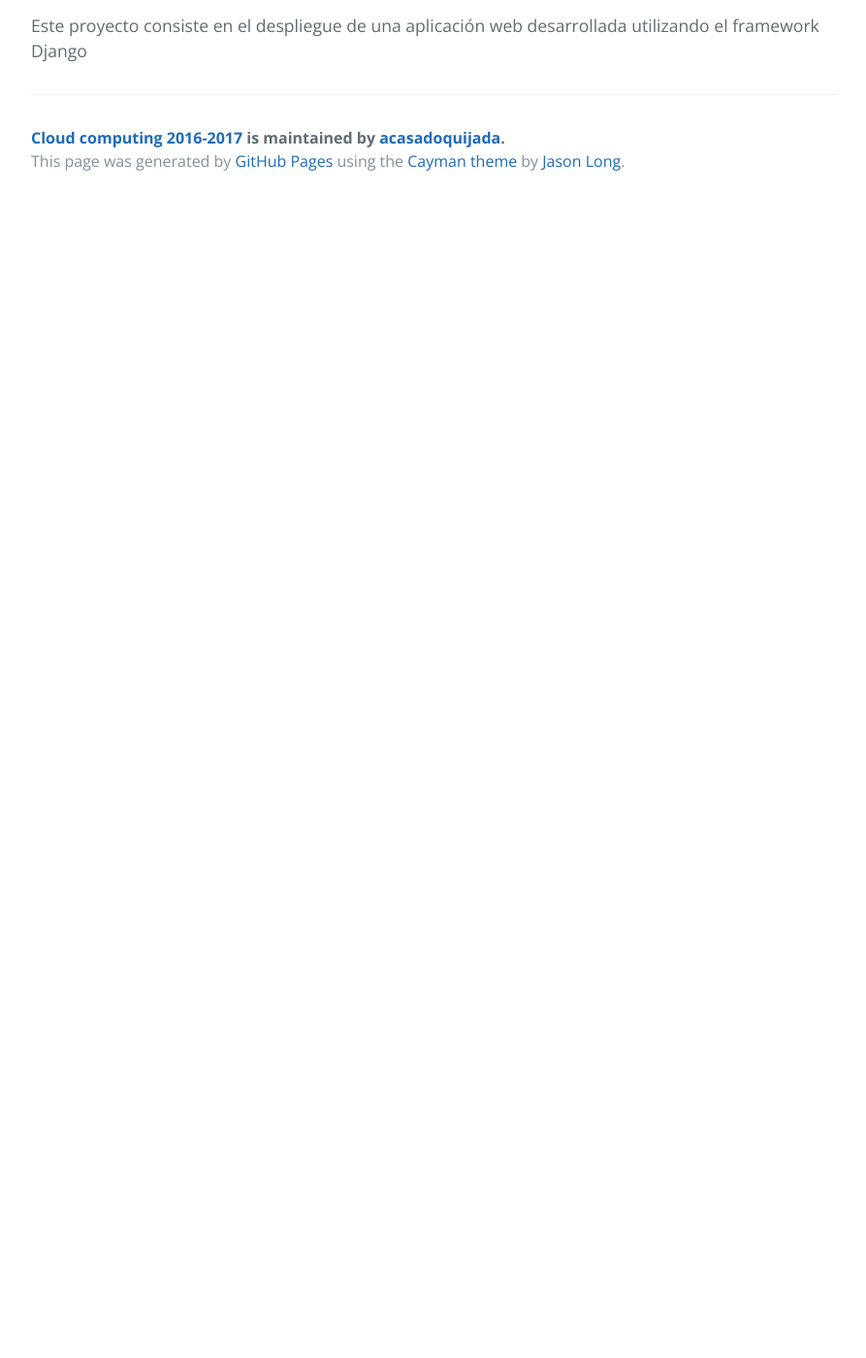
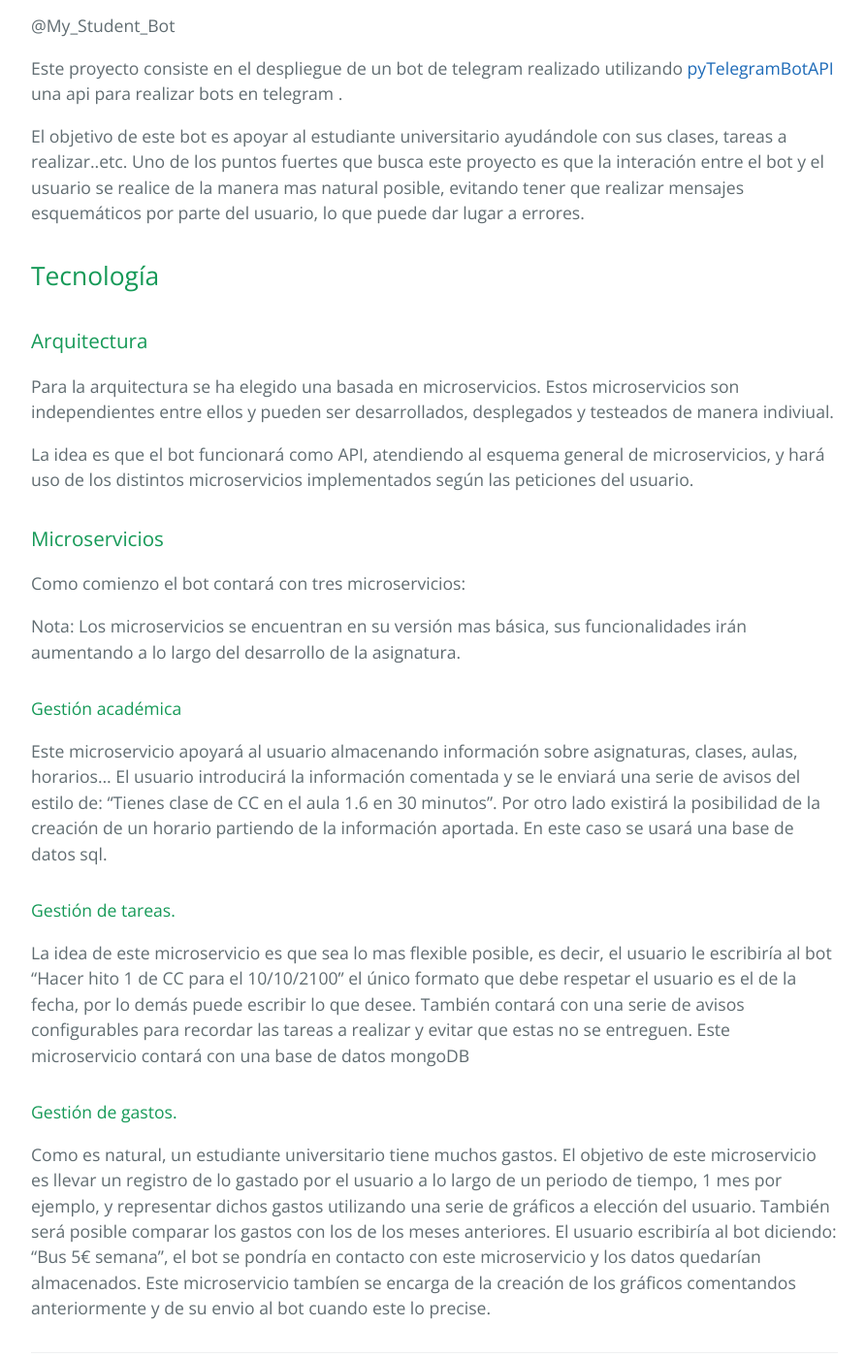
Before and after one commit to acasadoquijada/Cloud_Computing_2016-2017, a Jekyll site: the page built from index.md, in a window 1280 px wide and 1400 px high, scrolled down 576 px. Shown: the whole window at 97% size, without its empty margins (192-1085 px from the left). Built offline with Jekyll 4.4.1, drawn with Linux system fonts in a browser that asks for light colours; before the commit the page ends 900 px from its top, so only the background shows below that; some of the changed text lies outside the part shown.

Commit message:
Añadida documentación #6 y elegido proyecto a realizar closes #1

```diff
--- a/index.md
+++ b/index.md
@@ -2,8 +2,41 @@
 layout: index
 ---
 
-# Cloud Computing 2016-2017
+# MyAcademicBot
 
-## Breve introducción
+## Introducción
 
-Este proyecto consiste en el despliegue de una aplicación web desarrollada utilizando el framework Django
+@My_Student_Bot
+
+Este proyecto consiste en el despliegue de un bot de telegram realizado utilizando [pyTelegramBotAPI](https://github.com/eternnoir/pyTelegramBotAPI) una api para realizar bots en telegram .
+
+El objetivo de este bot es apoyar al estudiante universitario ayudándole con sus clases, tareas a realizar..etc. Uno de los puntos fuertes que busca este proyecto es que la interación entre el bot y el usuario se realice de la manera mas natural posible, evitando tener que realizar mensajes esquemáticos por parte del usuario, lo que puede dar lugar a errores.
+
+
+## Tecnología
+
+### Arquitectura
+
+Para la arquitectura se ha elegido una basada en microservicios. Estos microservicios son independientes entre ellos y pueden ser desarrollados, desplegados y testeados de manera indiviual.
+
+La idea es que el bot funcionará como API, atendiendo al esquema general de microservicios, y hará uso de los distintos microservicios implementados según las peticiones del usuario.
+
+
+### Microservicios
+
+Como comienzo el bot contará con tres microservicios:
+
+Nota: Los microservicios se encuentran en su versión mas básica, sus funcionalidades irán aumentando a lo largo del desarrollo de la asignatura.
+
+#### Gestión académica
+
+Este microservicio apoyará al usuario almacenando información sobre asignaturas, clases, aulas, horarios... El usuario introducirá la información comentada y se le enviará una serie de avisos del estilo de: "Tienes clase de CC en el aula 1.6 en 30 minutos". Por otro lado existirá la posibilidad de la creación de un horario partiendo de la información aportada. En este caso se usará una base de datos sql.
+
+#### Gestión de tareas.
+
+La idea de este microservicio es que sea lo mas flexible posible, es decir, el usuario le escribiría al bot "Hacer hito 1 de CC para el 10/10/2100" el único formato que debe respetar el usuario es el de la fecha, por lo demás puede escribir lo que desee. También contará con una serie de avisos configurables para recordar las tareas a realizar y evitar que estas no se entreguen. Este microservicio contará con una base de datos mongoDB
+
+
+#### Gestión de gastos.
+
+Como es natural, un estudiante universitario tiene muchos gastos. El objetivo de este microservicio es llevar un registro de lo gastado por el usuario a lo largo de un periodo de tiempo, 1 mes por ejemplo, y representar dichos gastos utilizando una serie de gráficos a elección del usuario. También será posible comparar los gastos con los de los meses anteriores. El usuario escribiría al bot diciendo: "Bus 5€ semana", el bot se pondría en contacto con este microservicio y los datos quedarían almacenados. Este microservicio tambíen se encarga de la creación de los gráficos comentandos anteriormente y de su envio al bot cuando este lo precise.
```
Also changed, not shown: README.md.
